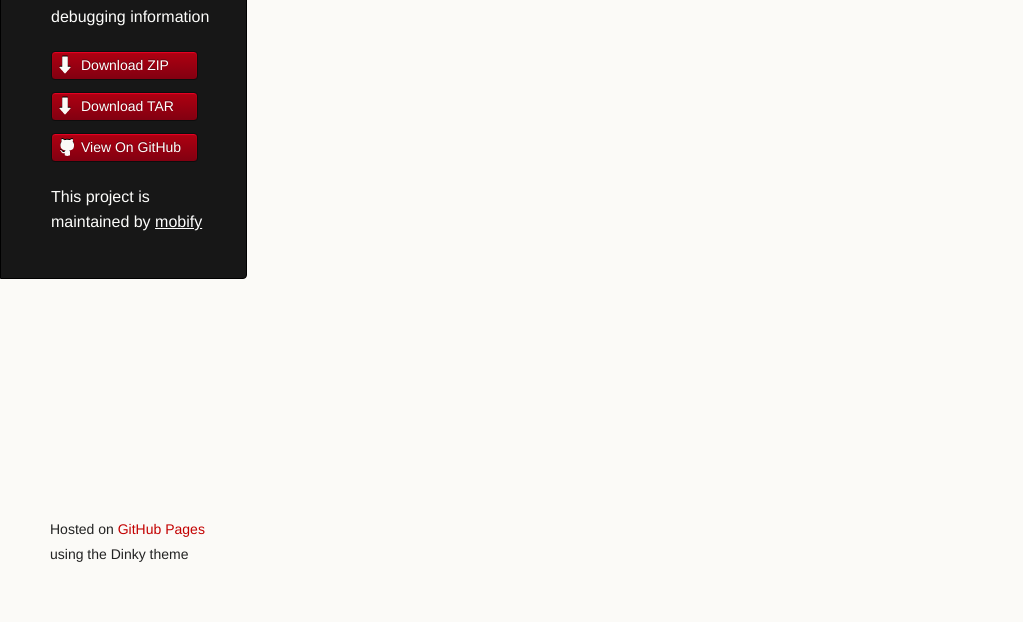
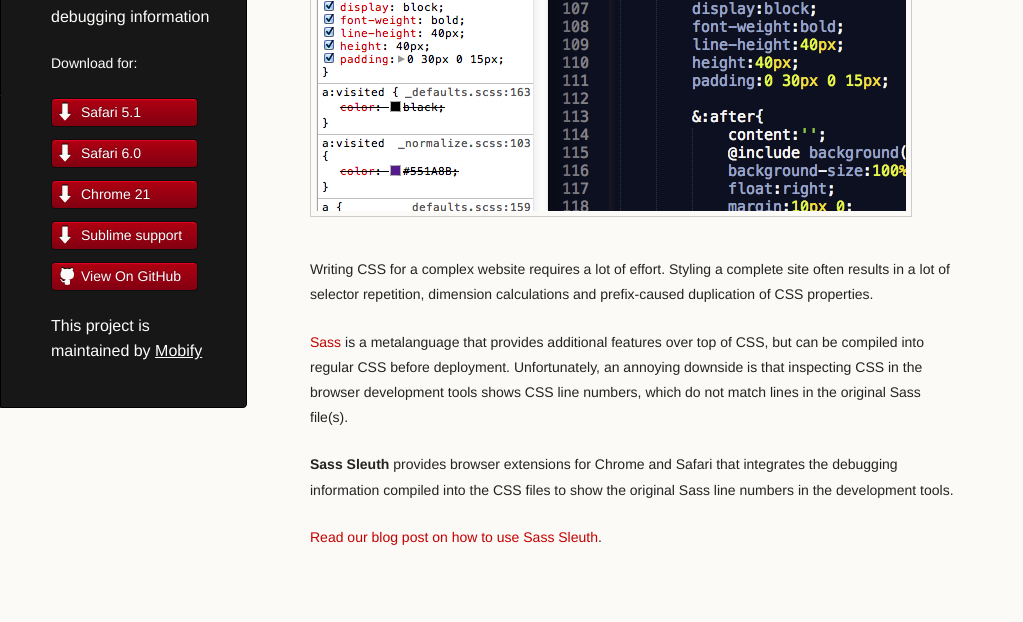
Before and after one commit to mobify/sass-sleuth, a plain HTML site: page index.html in a window 1280 px wide. Shown: the part 201-823 px from the top of the page, without its empty margins (0-1023 px from the left). Before the commit the page ends 800 px from the top, so only its background shows below. Drawn offline with Linux system fonts and the light colour scheme.

Commit message:
GH page.

```diff
--- a/index.html
+++ b/index.html
@@ -3,7 +3,7 @@
   <head>
     <meta charset="utf-8">
     <meta http-equiv="X-UA-Compatible" content="chrome=1">
-    <title>Sass Sleuth by mobify</title>
+    <title>Sass Sleuth by Mobify</title>
 
     <link rel="stylesheet" href="stylesheets/styles.css">
     <link rel="stylesheet" href="stylesheets/pygment_trac.css">
@@ -19,24 +19,55 @@
         <h1 class="header">Sass Sleuth</h1>
         <p class="header">Adapts Webkit Web Inspector to handle Sass line number debugging information</p>
 
+	<p>Download for:</p>
+
         <ul>
-          <li class="download"><a class="buttons" href="https://github.com/mobify/sass-sleuth/zipball/master">Download ZIP</a></li>
-          <li class="download"><a class="buttons" href="https://github.com/mobify/sass-sleuth/tarball/master">Download TAR</a></li>
+
+	  <li class="download"><a class="buttons" href="https://github.com/mobify/sass-sleuth/blob/master/Sass%20Sleuth%20for%20Safari%205.1.zip?raw=true">Safari 5.1</a></li>
+	  <li class="download"><a class="buttons" href="https://github.com/mobify/sass-sleuth/blob/master/Sass%20Sleuth%20for%20Safari%206.0.zip?raw=true">Safari 6.0</a></li>
+	  <li class="download"><a class="buttons" href="https://github.com/mobify/sass-sleuth/blob/master/Sass%20Sleuth%20for%20Chrome%2021.zip?raw=true">Chrome 21</a></li>
+	  <li class="download"><a class="buttons" href="https://github.com/mobify/sass-sleuth/raw/master/Open%20Textmate%20Links%20in%20Sublime.zip?raw=true">Sublime support</a></li>
+
           <li><a class="buttons github" href="https://github.com/mobify/sass-sleuth">View On GitHub</a></li>
         </ul>
 
-        <p class="header">This project is maintained by <a class="header name" href="https://github.com/mobify">mobify</a></p>
+        <p class="header">This project is maintained by <a class="header name" href="http://www.mobify.com/">Mobify</a></p>
 
 
       </header>
       <section>
-        <h1>Sass Sleuth</h1>
+        <h1>Debugging Sass in Webkit Browsers</h1>
 
-<p>Adapts Webkit Web Inspector to handle Sass line number debugging information</p>
+	<img src="images/Sass+Sleuth.png" />
+
+	<p>Writing CSS for a complex website requires a lot of
+	effort. Styling a complete site often results in a lot of selector
+	repetition, dimension calculations and prefix-caused duplication of
+	CSS properties.</p>
+
+	<p><a href="http://sass-lang.com/">Sass</a> is a metalanguage
+	that provides additional features over top of CSS, but can be
+	compiled into regular CSS before deployment. Unfortunately, an
+	annoying downside is that inspecting CSS in the browser
+	development tools shows CSS line numbers, which do not match
+	lines in the original Sass file(s).<p>
+
+	<p><strong>Sass Sleuth</strong> provides browser extensions
+	for Chrome and Safari that integrates the debugging
+	information compiled into the CSS files to show the original
+	Sass line numbers in the development tools.</p>
+
+	<p><a href="http://www.mobify.com/dev/sass-sleuth-debugging-sass-in-webkit-browsers/">Read our blog post on how to use Sass Sleuth</a>.</p>
+
+
+
+
       </section>
-      <footer>
-        <p><small>Hosted on <a href="https://pages.github.com">GitHub Pages</a> using the Dinky theme</small></p>
-      </footer>
+
+
+      <!-- <footer> -->
+      <!--   <p><small>Hosted on <a href="https://pages.github.com">GitHub Pages</a> using the Dinky theme</small></p> -->
+      <!-- </footer> -->
     </div>
     <!--[if !IE]><script>fixScale(document);</script><![endif]-->
 
```
Also changed, not shown: images/Sass+Sleuth.png (added).
